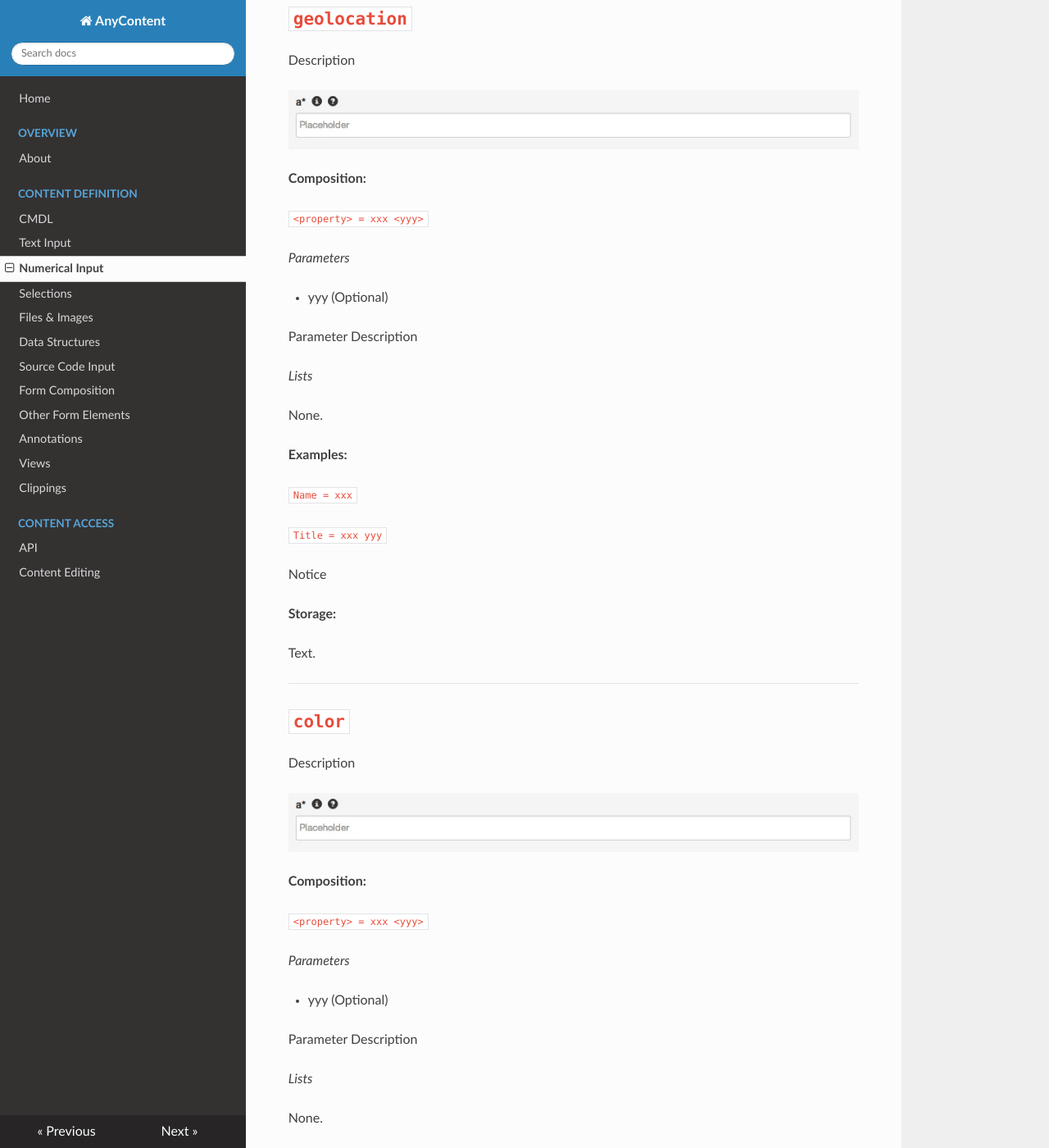
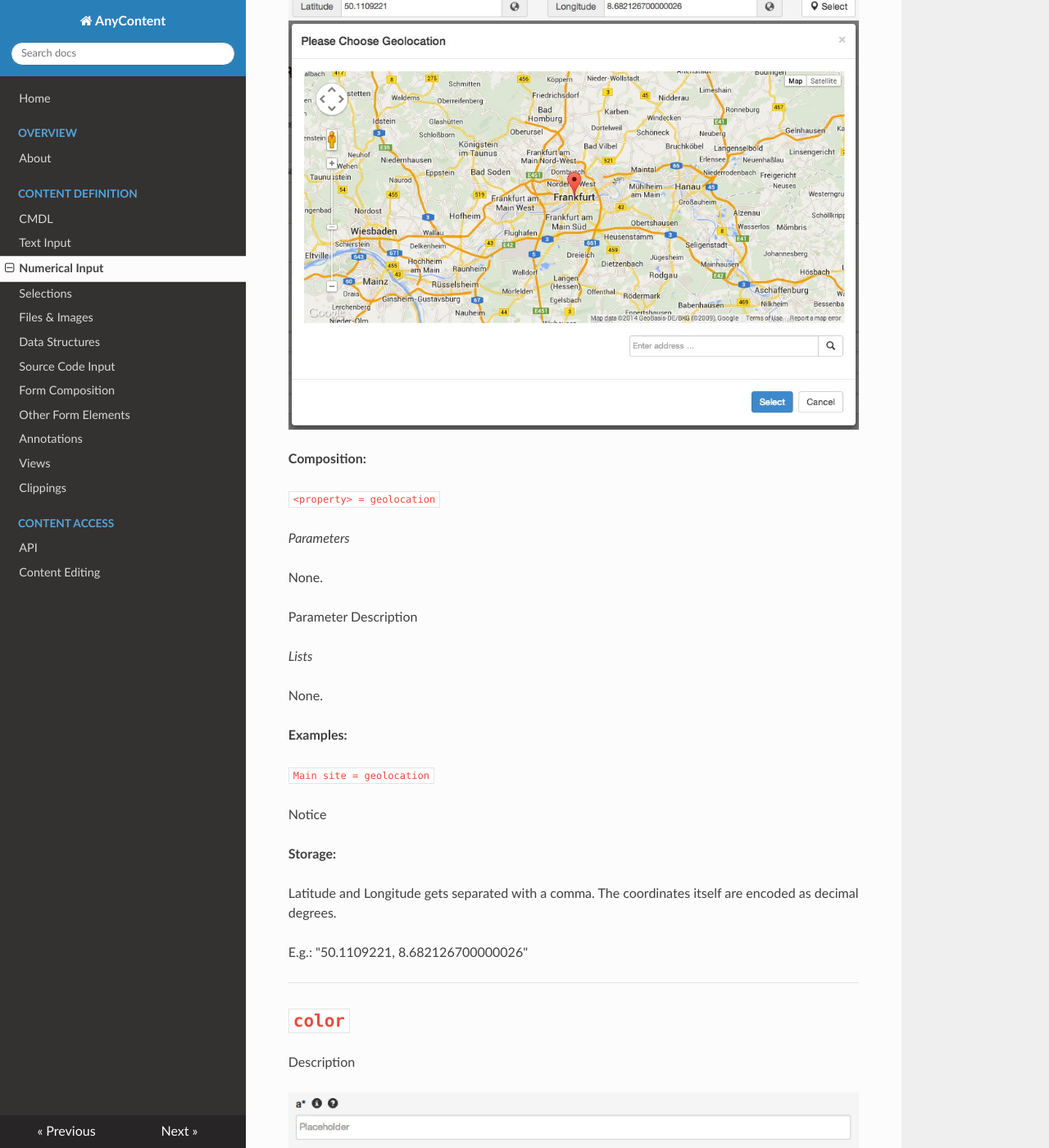
Before and after one commit to nhagemann/anycontent-cmdl-docs, an MkDocs documentation site: the page built from docs/cmdl/numerical.md, in a window 1280 px wide and 1400 px high, scrolled down 3058 px. Shown: the whole window at 82% size. Built offline with MkDocs 1.6.1, drawn with Linux system fonts in a browser that asks for light colours; nearby versions of some CDN libraries; old or Windows-style settings are respelled for this version of MkDocs; some of the changed text lies outside the part shown.

Commit message:
mkdocs rewrite

```diff
--- a/docs/cmdl/numerical.md
+++ b/docs/cmdl/numerical.md
@@ -1,4 +1,3 @@
-* * *
 
 #`number`
 
@@ -21,7 +20,6 @@ Determines the number of digits. Default Value '0'.
 
 Determines the unit of the entered number. Default Value ''.
 
-Parameter Description
 
 _Lists_
 
@@ -69,11 +67,12 @@ None.
 
 **Examples:**
 
-`Name = xxx`
+`Date = date`
 
-`Title = xxx yyy`
+`Date = date short`
 
-Notice
+`Date = date long today`
+
 
 **Storage:**
 
@@ -119,18 +117,18 @@ Dates are stored as [UNIX timestamps](http://en.wikipedia.org/wiki/Unix_time)
 
 #`geolocation`
 
-Description
+Form element for editing places.
 
-![a* = textfield L](https://raw.githubusercontent.com/nhagemann/anycontent-cmdl-docs/master/images/formelement/textfield.jpg)
-
+![a = geolocation](https://raw.githubusercontent.com/nhagemann/anycontent-cmdl-docs/master/images/formelement/geolocation.jpg)
+![a = geolocation](https://raw.githubusercontent.com/nhagemann/anycontent-cmdl-docs/master/images/formelement/geolocation_modal.jpg)
 
 **Composition:**
 
-`<property> = xxx <yyy>`
+`<property> = geolocation`
 
 _Parameters_
 
-* yyy (Optional)
+None.
 
 Parameter Description
 
@@ -140,15 +138,15 @@ None.
 
 **Examples:**
 
-`Name = xxx`
-
-`Title = xxx yyy`
+`Main site = geolocation`
 
 Notice
 
 **Storage:**
 
-Text.
+Latitude and Longitude gets separated with a comma. The coordinates itself are encoded as decimal degrees.
+
+E.g.: "50.1109221, 8.682126700000026"
 
 * * *
 
```
Also changed, not shown: other parts of docs/cmdl/numerical.md (+0 -1 lines), images/formelement/date.md (deleted, +0 -27 lines).
